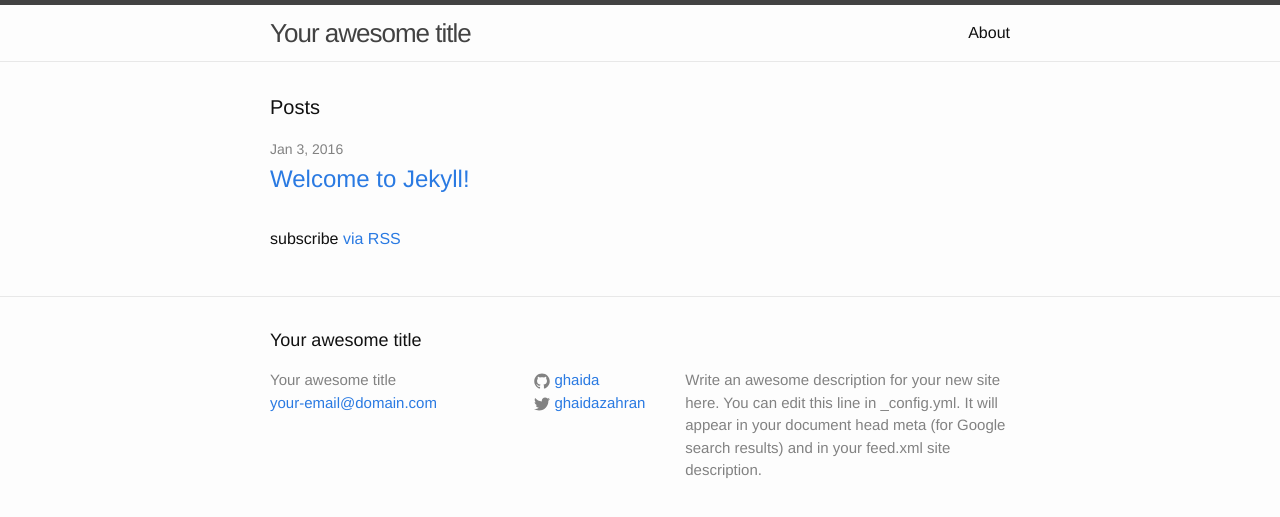
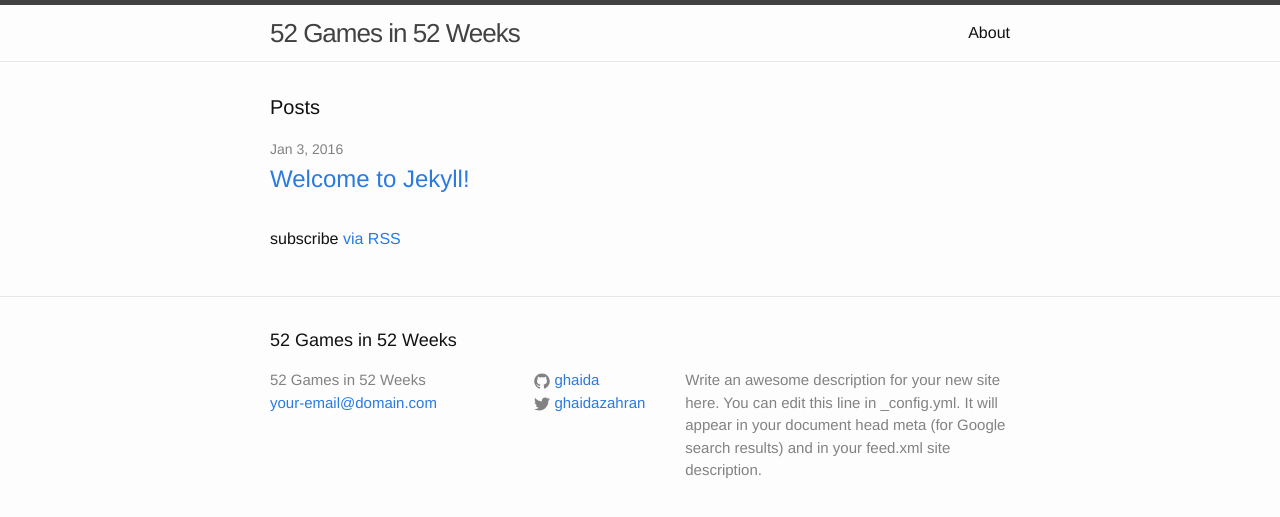
Before and after one commit to ghaida/52games, a Jekyll site: the page built from index.html, in a window 1280 px wide. Shown: the top 517 px of the page. Built offline with Jekyll 4.4.1, drawn with Linux system fonts in a browser that asks for light colours.

Commit message:
setup things

```diff
--- a/_config.yml
+++ b/_config.yml
@@ -6,7 +6,7 @@
 # 'jekyll serve'. If you change this file, please restart the server process.
 
 # Site settings
-title: Your awesome title
+title: 52 Games in 52 Weeks
 email: your-email@domain.com
 description: > # this means to ignore newlines until "baseurl:"
   Write an awesome description for your new site here. You can edit this
```
